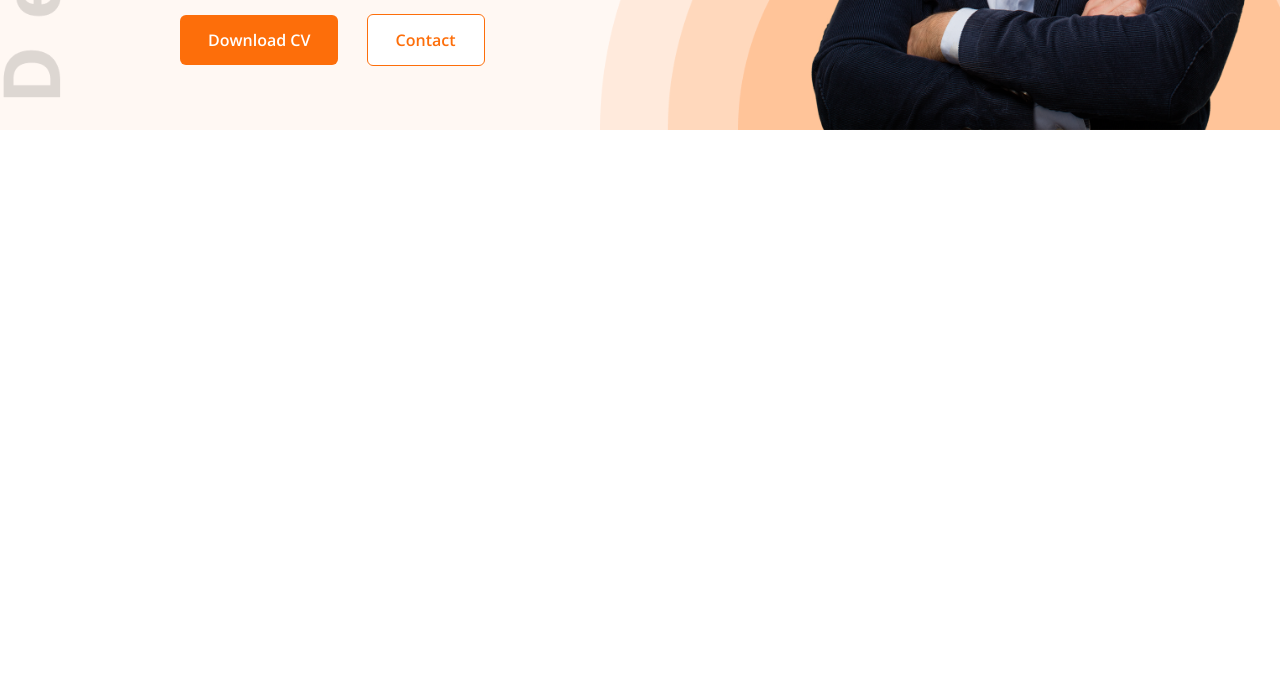
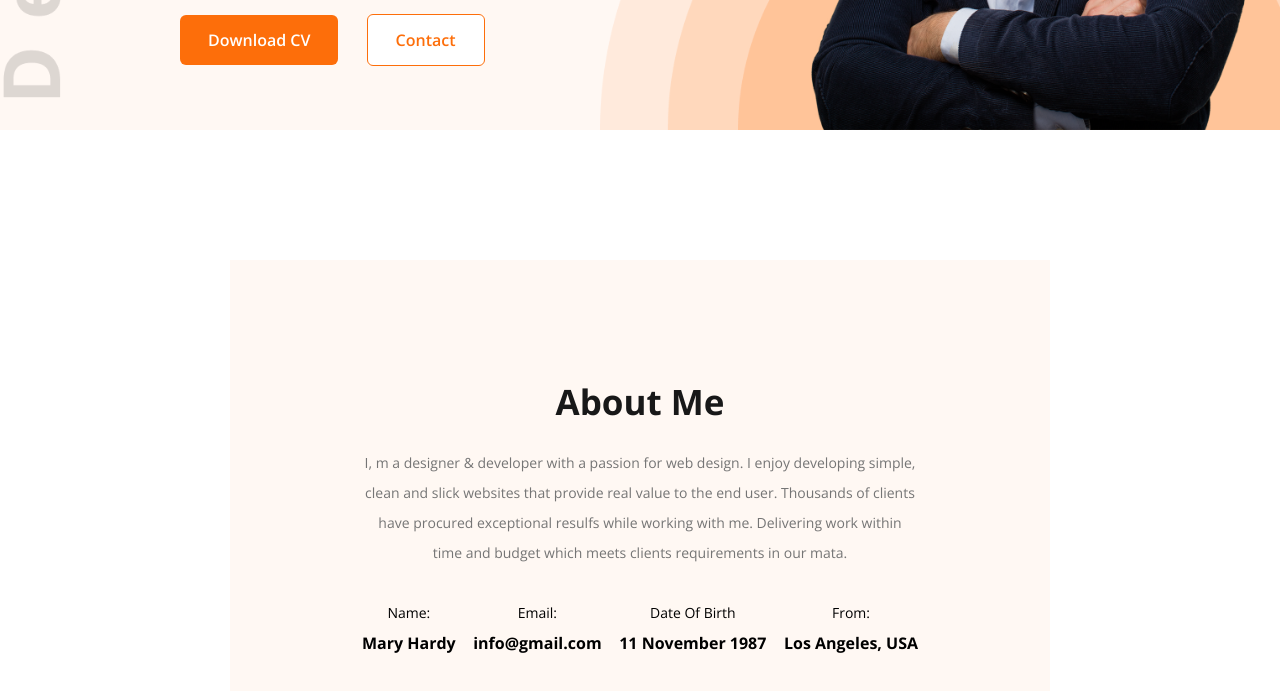
Before and after one commit to TanjilRashid/developer-portfolio, a plain HTML site: page index.html in a window 1280 px wide. Shown: the part 539-1230 px from the top of the page. Before the commit the page ends 800 px from the top, so only its background shows below. Drawn offline with nearby package versions, Linux system fonts and the light colour scheme.

Commit message:
About section added

```diff
--- a/Styles/portfolio.css
+++ b/Styles/portfolio.css
@@ -37,6 +37,8 @@ header {
     border-radius: 6px;
 }
 
+/* Nav Begins */
+
 nav {
     padding-top: 36px;
     display: flex;
@@ -57,6 +59,10 @@ nav ul li {
     list-style-type: none;
     margin-left: 50px;
 }
+
+/* Nav Ends */
+
+/* Banner Begins */
 
 .banner {
     display: flex;
@@ -94,3 +100,47 @@ nav ul li {
     bottom: -5px;
     width: 490px;
 }
+
+/* Banner Ends */
+
+/* About Begins */
+
+.about {
+    margin: 130px 230px;
+    padding: 118px 132px;
+    background-color: #FFF8F3;
+    text-align: center;
+}
+
+.section-title {
+    font-weight: 700;
+    font-size: 35px;
+    line-height: 48px;
+    color: #181818;
+    margin-bottom: 22px;
+}
+
+.section-description {
+    font-weight: 400;
+    font-size: 14px;
+    line-height: 30px;
+    color: #757575;
+}
+
+.about-info-container {
+    display: flex;
+    justify-content: space-between;
+    margin-top: 30px;
+}
+
+.info-title {
+    font-weight: 400;
+    font-size: 14px;
+    line-height: 30px;
+}
+
+.info-description {
+    font-weight: 700;
+    font-size: 16px;
+    line-height: 30px;
+}
--- a/index.html
+++ b/index.html
@@ -33,7 +33,28 @@
         </div>
     </header>
     <main>
-
+        <section class="about">
+            <h2 class="section-title">About Me</h2>
+            <p class="section-description">I, m a designer & developer with a passion for web design. I enjoy developing simple, clean and slick websites that provide real value to the end user. Thousands of clients have procured exceptional resulfs while working with me. Delivering work within time and budget which meets clients requirements in our mata.</p>
+            <div class="about-info-container">
+                <div class="about-info">
+                    <p class="info-title">Name:</p>
+                    <p class="info-description">Mary Hardy</p>
+                </div>
+                <div class="about-info">
+                    <p class="info-title">Email:</p>
+                    <p class="info-description">info@gmail.com</p>
+                </div>
+                <div class="about-info">
+                    <p class="info-title">Date Of Birth</p>
+                    <p class="info-description">11 November 1987</p>
+                </div>
+                <div class="about-info">
+                    <p class="info-title">From:</p>
+                    <p class="info-description">Los Angeles, USA</p>
+                </div>
+            </div>
+        </section>
     </main>
     <footer>
 
```
